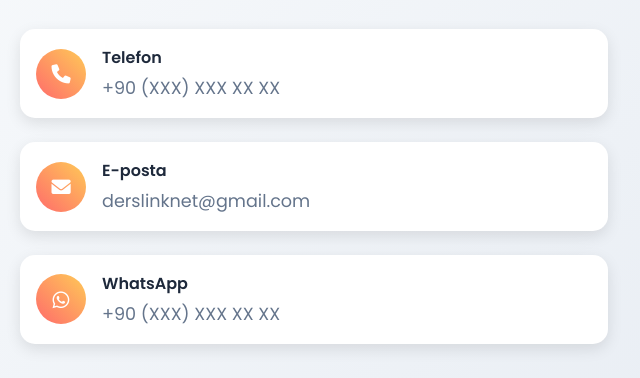
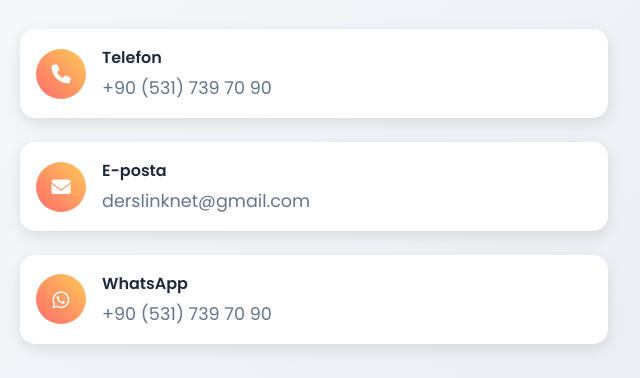
Before and after one commit to akifkorkmaz11/derslink, a plain HTML site: page index.html in a window 1280 px wide. Shown: the part 3085-3463 px from the top of the page, 0-640 px from the left. Drawn offline with Linux system fonts and the light colour scheme.

Commit message:
Telefon numarası eklenmesi ve yazı düzenlemesi yapıldı

```diff
--- a/index.html
+++ b/index.html
@@ -107,7 +107,7 @@
                         <i class="fas fa-university"></i>
                     </div>
                     <h3 class="program-title">🎓 YKS – TYT – AYT</h3>
-                    <h4 class="program-subtitle">Hedefin Üniversiteyse, Yol Arkadaşın Ders Link!</h4>
+                    <h4 class="program-subtitle">Hedefin Üniversiteyse, Yol Arkadaşın Derslink!</h4>
                     <ul class="program-features">
                         <li><i class="fas fa-check"></i> TYT ve AYT hazırlık sürecinde bireysel farklılıklara göre planlanan programlar</li>
                         <li><i class="fas fa-check"></i> Uzman branş öğretmenlerinden canlı dersler</li>
@@ -225,7 +225,7 @@
                             <i class="fas fa-phone"></i>
                             <div>
                                 <h4>Telefon</h4>
-                                <p>+90 (XXX) XXX XX XX</p>
+                                <p>+90 (531) 739 70 90</p>
                             </div>
                         </div>
 
@@ -241,7 +241,7 @@
                             <i class="fab fa-whatsapp"></i>
                             <div>
                                 <h4>WhatsApp</h4>
-                                <p>+90 (XXX) XXX XX XX</p>
+                                <p>+90 (531) 739 70 90</p>
                             </div>
                         </div>
                     </div>
```
